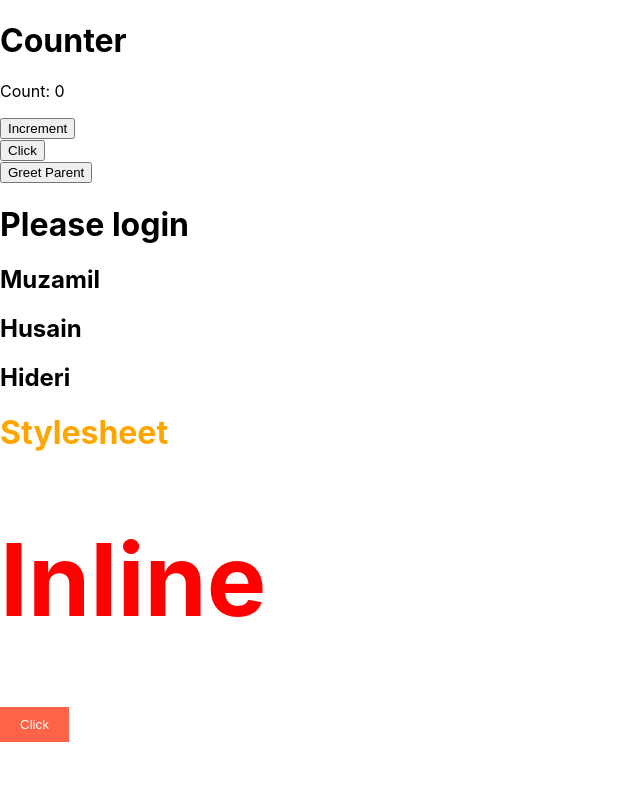
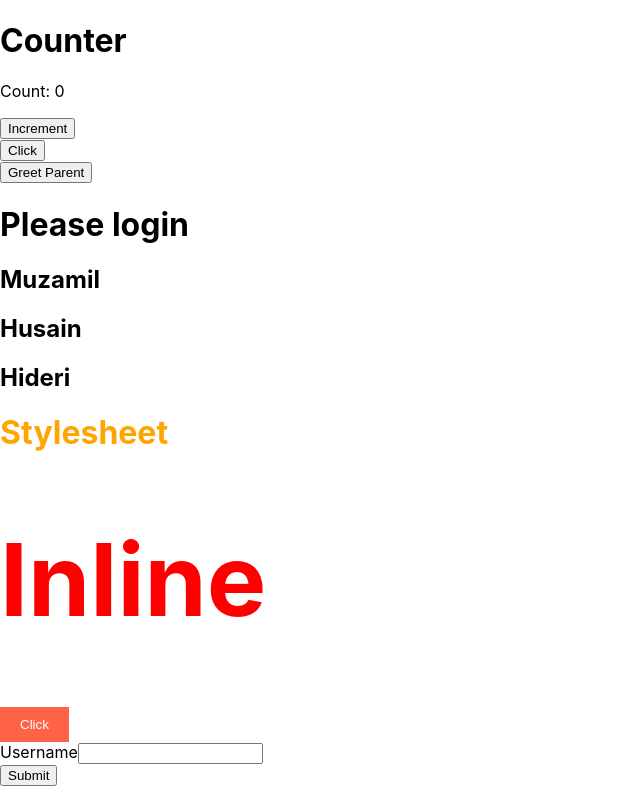
Before and after one commit to MuzamilHussainHaideri/React, a React (Create React App) app: page / in a window 1280 px wide. Shown: the part 182-968 px from the top of the page, without its empty margins (0-640 px from the left). Before the commit the page ends 924 px from the top, so only its background shows below. Built offline with nearby package versions, Linux system fonts and the light colour scheme.

Commit message:
Added form in app

```diff
--- a/src/App.js
+++ b/src/App.js
@@ -8,6 +8,7 @@ import { UserGreeting } from './components/UserGreeting';
 import { NameList } from './components/NameList';
 import { Stylesheet } from './components/Stylesheet';
 import { Inline } from './components/Inline';
+import { Form } from './components/Form';
 
 function App() {
   return (
@@ -41,6 +42,7 @@ function App() {
       <div>
         <button className={styles.btn}>Click</button>
       </div>
+      <div> <Form /> </div>
     </div>
   );
 }
--- /dev/null
+++ b/src/components/Form.js
@@ -0,0 +1,18 @@
+import { useState } from "react";
+
+export const Form = () => {
+    const [username, setUsername] = useState('');
+    const handleSubmit = (event) => {
+        event.preventDefault();
+        alert(`Form submitted with username: ${username}`);
+    }
+    return <div>
+        <form onSubmit={handleSubmit}>
+            <div>
+                <label htmlFor="username">Username</label>
+                <input type="text" id="username" value={username} onChange={(event) => setUsername(event.target.value)} />
+            </div>
+            <button type="submit">Submit</button>
+        </form>
+    </div>
+}
```
